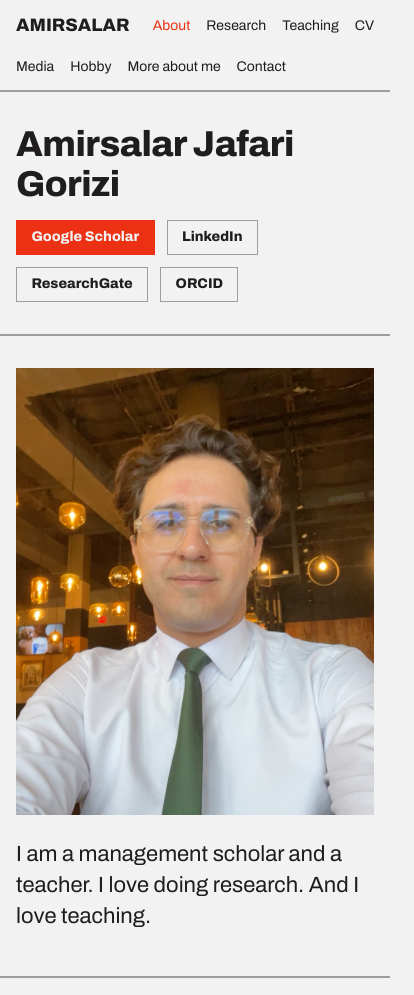
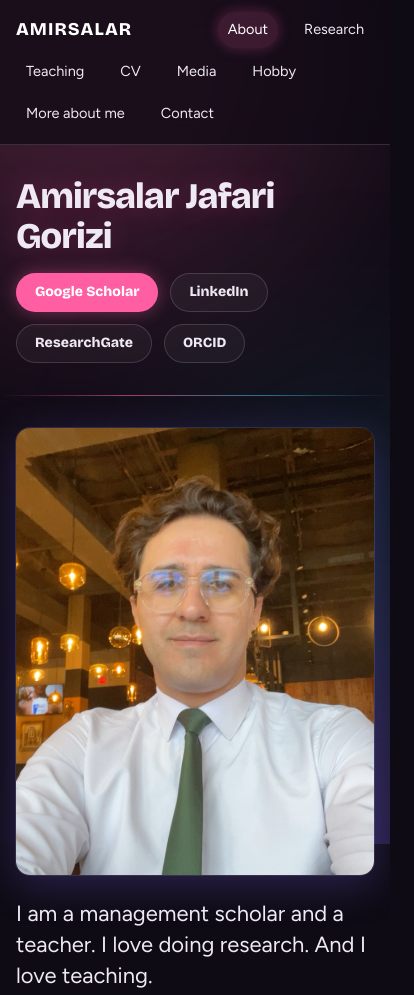
Before and after one commit to ajgorizi/academic-website, a plain HTML site: page index.html in a window 390 px wide. Shown: the top 995 px of the page, 414 px wide, since content can reach past the window. Drawn offline with nearby package versions, Linux system fonts and the light colour scheme.

Commit message:
Calm neon theme on all academic pages, Home buttons everywhere
- assets/neon.css: dark theme with soft glow, rounded buttons and cards, frosted menu
- assets/fx.js: slow moving light, scroll bar, Home button, name in menu links home
- About tab now goes to the home page
- More about me page gets a Home button

Co-Authored-By: Claude Opus 5.5 <noreply@anthropic.com>
Claude-Session: https://claude.ai/code/session_01C86XNC14yuZ6qRNdCPf7MP

```diff
--- /dev/null
+++ b/assets/fx.js
@@ -0,0 +1,42 @@
+// Calm neon effects + Home button for the academic pages.
+(function(){
+  var reduce = window.matchMedia('(prefers-reduced-motion: reduce)').matches;
+  var path = location.pathname;
+  var isHome = /\/$|\/index\.html$/.test(path) && !/\/hello\/$/.test(path);
+
+  function ready(fn){ if (document.body) fn(); else document.addEventListener('DOMContentLoaded', fn); }
+
+  ready(function(){
+    var a = document.createElement('div'); a.className = 'fx-aurora'; a.setAttribute('aria-hidden','true');
+    a.innerHTML = '<i></i><i></i><i></i>'; document.body.appendChild(a);
+    var p = document.createElement('div'); p.className = 'fx-progress'; p.setAttribute('aria-hidden','true'); document.body.appendChild(p);
+    var g = document.createElement('div'); g.className = 'fx-glow'; g.setAttribute('aria-hidden','true'); document.body.appendChild(g);
+
+    if (!isHome){
+      var h = document.createElement('a'); h.className = 'fx-home'; h.href = './';
+      h.innerHTML = '<svg viewBox="0 0 24 24" fill="none" stroke="currentColor" stroke-width="2" stroke-linecap="round" stroke-linejoin="round"><path d="M3 11l9-8 9 8"/><path d="M5 10v10h5v-6h4v6h5V10"/></svg>Home';
+      document.body.appendChild(h);
+    }
+
+    function onScroll(){
+      var max = document.documentElement.scrollHeight - innerHeight;
+      p.style.transform = 'scaleX(' + (max > 0 ? scrollY / max : 0) + ')';
+    }
+    addEventListener('scroll', onScroll, {passive:true}); addEventListener('resize', onScroll); onScroll();
+
+    if (!reduce && matchMedia('(pointer:fine)').matches){
+      addEventListener('pointermove', function(e){ g.style.transform = 'translate(' + e.clientX + 'px,' + e.clientY + 'px)'; });
+    }
+
+    // the page content is drawn after load, so watch for the nav and make the name a link home
+    function linkBrand(){
+      var b = document.querySelector('.nav-brand:not([data-fx])');
+      if (!b) return;
+      b.setAttribute('data-fx','1');
+      var l = document.createElement('a'); l.href = './'; l.className = 'fx-brand'; l.textContent = b.textContent; l.setAttribute('aria-label','Home');
+      b.textContent = ''; b.appendChild(l);
+    }
+    linkBrand();
+    new MutationObserver(linkBrand).observe(document.body, {childList:true, subtree:true});
+  });
+})();
--- /dev/null
+++ b/assets/neon.css
@@ -0,0 +1,91 @@
+/* Calm neon theme for the academic pages. Loaded after styles.css and only overrides it.
+   Same family as the More about me page, but softer: slow light, gentle glow, no flicker. */
+@import url('https://fonts.googleapis.com/css2?family=Bricolage+Grotesque:opsz,wght@12..96,600;12..96,800&family=Figtree:wght@400;500;600;700&display=swap');
+
+:root{
+  --color-bg:#0E0B14;
+  --color-surface:rgba(255,255,255,.045);
+  --color-text:#EEE9F3;
+  --color-accent:#FF5FA2;
+  --color-accent-2:#45D9F5;
+  --color-accent-600:#FF7DB5;
+  --color-accent-700:#FF97C4;
+  --color-divider:rgba(255,255,255,.14);
+  --font-heading:"Bricolage Grotesque", "Arial Narrow", system-ui, sans-serif;
+  --font-body:"Figtree", system-ui, -apple-system, "Segoe UI", sans-serif;
+  --radius-sm:8px; --radius-md:12px; --radius-lg:18px;
+  --violet:#8A6CFF;
+  color-scheme:dark;
+}
+html{overflow-x:clip}
+body{background:#0E0B14;font-size:16px;line-height:1.65;overflow-x:clip}
+/* let the moving light show through the page wrapper */
+[style*="background:var(--color-bg)"],[style*="background: var(--color-bg)"]{background:transparent !important}
+
+/* moving light behind everything */
+.fx-aurora{position:fixed;inset:0;z-index:-1;overflow:hidden;pointer-events:none}
+.fx-aurora i{position:absolute;border-radius:50%;filter:blur(110px);opacity:.22;animation:fx-drift 30s ease-in-out infinite alternate}
+.fx-aurora i:nth-child(1){width:55vmax;height:55vmax;background:#FF5FA2;top:-22vmax;left:-18vmax}
+.fx-aurora i:nth-child(2){width:50vmax;height:50vmax;background:#8A6CFF;bottom:-24vmax;right:-18vmax;animation-duration:38s;animation-delay:-8s}
+.fx-aurora i:nth-child(3){width:34vmax;height:34vmax;background:#45D9F5;top:40vh;left:45vw;opacity:.12;animation-duration:44s;animation-delay:-15s}
+@keyframes fx-drift{0%{transform:translate(0,0) scale(1)}50%{transform:translate(8vw,6vh) scale(1.1)}100%{transform:translate(-6vw,10vh) scale(.95)}}
+.fx-glow{position:fixed;left:0;top:0;width:380px;height:380px;margin:-190px 0 0 -190px;border-radius:50%;pointer-events:none;z-index:-1;background:radial-gradient(circle,rgba(255,95,162,.12),transparent 62%);transform:translate(-999px,-999px)}
+.fx-progress{position:fixed;top:0;left:0;height:2px;width:100%;transform-origin:0 50%;transform:scaleX(0);z-index:60;background:linear-gradient(90deg,#45D9F5,#8A6CFF,#FF5FA2)}
+
+/* type */
+h1{letter-spacing:-.025em;text-shadow:0 0 28px rgba(255,95,162,.28)}
+h2,h3{letter-spacing:-.015em}
+a{color:var(--color-accent)}
+a:hover{text-shadow:0 0 12px rgba(255,95,162,.45)}
+.text-muted{color:rgba(238,233,243,.62)}
+::selection{background:rgba(255,95,162,.35)}
+
+/* nav: frosted bar that stays on top */
+.nav{position:sticky;top:0;z-index:50;border-bottom:1px solid var(--color-divider);background:rgba(14,11,20,.72);backdrop-filter:blur(14px);-webkit-backdrop-filter:blur(14px);border-radius:0 0 16px 16px;row-gap:6px}
+.nav a{padding:6px 10px;border-radius:999px;transition:background .2s,color .2s,box-shadow .2s;font-size:14.5px}
+.nav a:hover,.nav a[aria-current='page']{color:#fff;background:rgba(255,95,162,.16);box-shadow:0 0 14px rgba(255,95,162,.28);text-shadow:none}
+.nav-brand{letter-spacing:.06em}
+.nav-brand a,.nav a.fx-brand{padding:0;background:none !important;box-shadow:none !important;font-size:18px;color:#fff}
+.nav a.fx-brand:hover{color:var(--color-accent)}
+
+/* rules */
+.hr{height:1px;background:linear-gradient(90deg,transparent,rgba(255,95,162,.6),rgba(69,217,245,.5),transparent);border:0}
+
+/* buttons */
+.btn{border-radius:999px;padding:10px 18px;font-weight:700;transition:transform .2s,box-shadow .2s,background .2s,border-color .2s}
+.btn:hover{transform:translateY(-2px);text-shadow:none}
+.btn-primary{background:var(--color-accent);color:#fff;box-shadow:0 0 18px rgba(255,95,162,.4)}
+.btn-primary:hover{background:#FF73AF;box-shadow:0 0 28px rgba(255,95,162,.6)}
+.btn-secondary{color:var(--color-text);border-color:var(--color-divider);background:rgba(255,255,255,.04)}
+.btn-secondary:hover{border-color:var(--color-accent-2);box-shadow:0 0 18px rgba(69,217,245,.35);background:rgba(69,217,245,.06)}
+
+/* cards and tags */
+.card{border:1px solid var(--color-divider);backdrop-filter:blur(6px);transition:transform .25s,border-color .25s,box-shadow .25s}
+.card:hover{transform:translateY(-3px);border-color:rgba(255,95,162,.5);box-shadow:0 0 24px rgba(255,95,162,.18)}
+.tag-accent{background:rgba(255,95,162,.14);color:#FFC2DC;border:1px solid rgba(255,95,162,.35)}
+.tag-outline{border-color:var(--color-accent-2);color:var(--color-accent-2)}
+.input{background:rgba(255,255,255,.05);color:var(--color-text)}
+.table td,.table th{border-color:var(--color-divider)}
+
+/* photos: rounded with a soft colored glow */
+section img, main img{border-radius:14px;box-shadow:0 0 0 1px rgba(255,255,255,.1),0 10px 40px rgba(138,108,255,.25);transition:transform .4s,box-shadow .4s}
+section img:hover, main img:hover{transform:scale(1.02);box-shadow:0 0 0 1px rgba(255,95,162,.5),0 10px 50px rgba(255,95,162,.3)}
+.grayscale{filter:grayscale(1) contrast(1.08) brightness(.95)}
+
+/* the old reveal flashed solid red; make it a soft pink glow */
+.flash-reveal.is-flash{background-color:rgba(255,95,162,.12) !important}
+.flash-reveal{border-radius:16px}
+
+/* Home button */
+.fx-home{position:fixed;right:max(16px,env(safe-area-inset-right,0px));bottom:max(16px,env(safe-area-inset-bottom,0px));z-index:70;display:inline-flex;align-items:center;gap:8px;padding:12px 18px;border-radius:999px;font-family:var(--font-body);font-weight:700;font-size:15px;color:#fff;text-decoration:none;background:rgba(14,11,20,.8);border:1.5px solid rgba(255,95,162,.6);backdrop-filter:blur(10px);-webkit-backdrop-filter:blur(10px);box-shadow:0 0 18px rgba(255,95,162,.35);transition:transform .2s,box-shadow .2s}
+.fx-home:hover{transform:translateY(-3px);box-shadow:0 0 28px rgba(255,95,162,.6);text-shadow:none;color:#fff}
+.fx-home svg{width:18px;height:18px}
+
+@media (max-width:700px){
+  .nav{position:static;border-radius:0}
+  .fx-home{padding:10px 14px;font-size:14px}
+}
+@media (prefers-reduced-motion:reduce){
+  .fx-aurora i{animation:none}
+  .card,.btn,section img,main img{transition:none}
+}
--- a/index.html
+++ b/index.html
@@ -4,6 +4,7 @@
 <meta charset="utf-8">
 <meta name="viewport" content="width=device-width, initial-scale=1">
 <script src="./support.js"></script>
+<script src="./assets/fx.js"></script>
 <script async src="https://www.googletagmanager.com/gtag/js?id=G-GPSGYLBKZT"></script>
 <script>
   window.dataLayer = window.dataLayer || [];
@@ -17,6 +18,7 @@
 <helmet>
   <title>Amirsalar Jafari Gorizi</title>
   <link rel="stylesheet" href="./assets/styles.css">
+  <link rel="stylesheet" href="./assets/neon.css">
   <script src="./image-slot.js"></script>
   <style>
     .flash-reveal { opacity: 0; transform: translateY(14px); transition: opacity 0.6s ease-out, transform 0.6s ease-out, background-color 0.4s ease-out; }
@@ -64,7 +66,7 @@
 <div style="background:var(--color-bg);color:var(--color-text);font-family:var(--font-body);min-height:100vh">
   <nav class="nav" style="max-width:1040px;margin:0 auto;flex-wrap:wrap">
     <span class="nav-brand" style="white-space:nowrap;flex-shrink:0">AMIRSALAR</span>
-    <a href="./index.dc.html" aria-current="page">About</a>
+    <a href="./" aria-current="page">About</a>
     <a href="./research.dc.html">Research</a>
     <a href="./teaching.dc.html">Teaching</a>
     <a href="./cv.dc.html">CV</a>
```
Also changed, not shown: contact.dc.html (+3 -1 lines), cv.dc.html (+3 -1 lines), hello/index.html (+5 -0 lines), hobby.dc.html (+3 -1 lines), index.dc.html (+3 -1 lines), media.dc.html (+3 -1 lines), research.dc.html (+3 -1 lines), teaching.dc.html (+3 -1 lines).
